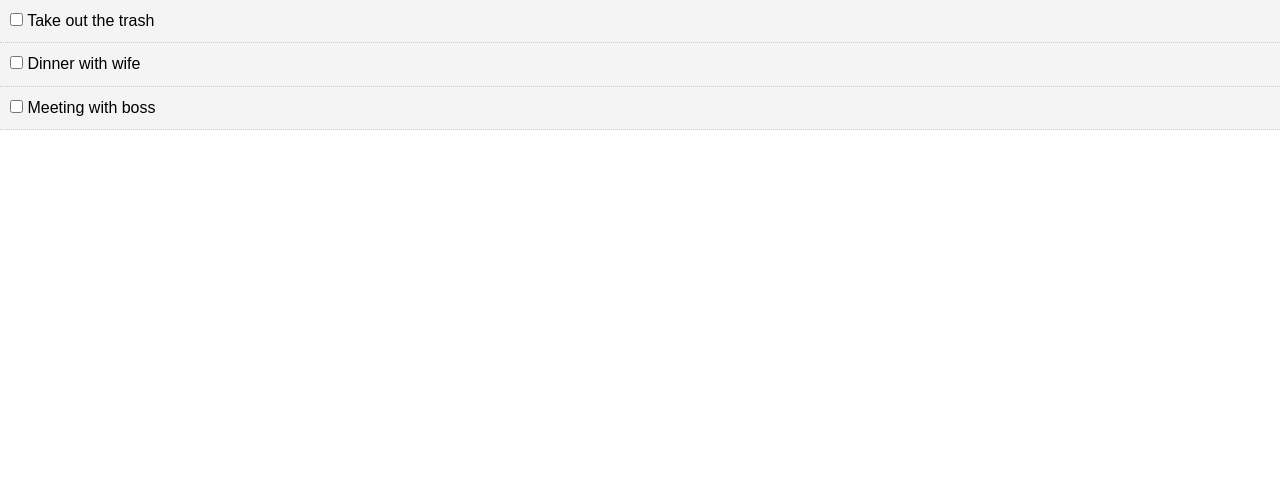
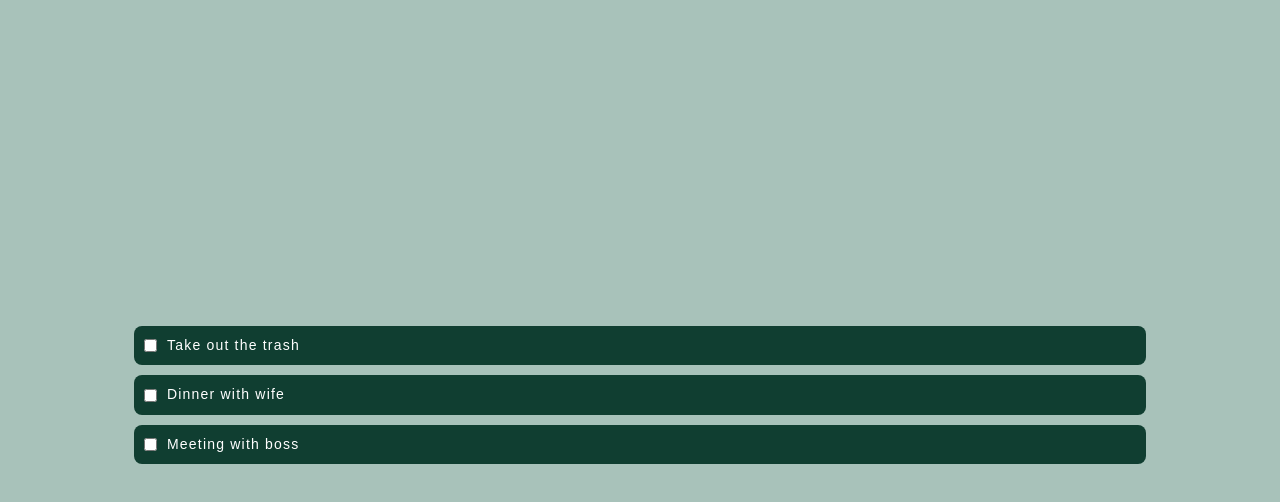
Before and after one commit to agurchu/todo-list, a React (Create React App) app: page / in a window 1280 px wide. Shown: the top 502 px of the page. Built offline with nearby package versions, Linux system fonts and the light colour scheme.

Commit message:
styled components , todoitems and todos

```diff
--- a/package.json
+++ b/package.json
@@ -8,7 +8,10 @@
     "@testing-library/user-event": "^13.5.0",
     "react": "^18.2.0",
     "react-dom": "^18.2.0",
+    "react-router": "^6.10.0",
+    "react-router-dom": "^6.10.0",
     "react-scripts": "5.0.1",
+    "styled-components": "^5.3.9",
     "web-vitals": "^2.1.4"
   },
   "scripts": {
--- a/src/App.css
+++ b/src/App.css
@@ -7,6 +7,7 @@
 body {
   font-family: Arial, Helvetica, sans-serif;
   line-height: 1.4;
+  background: #a8c2ba;
 }
 a {
   color: #333;
--- a/src/App.js
+++ b/src/App.js
@@ -1,6 +1,7 @@
 import "./App.css";
 import React, { useState } from "react";
 import Todos from "./components/Todos";
+import styled from "styled-components";
 
 function App() {
   const [items, setItems] = useState([
@@ -21,10 +22,17 @@ function App() {
   };
 
   return (
-    <div className="App">
+    <Container className="App">
       <Todos todos={items} markComplete={markComplete} />
-    </div>
+    </Container>
   );
 }
 
 export default App;
+
+const Container = styled.div`
+  display: flex;
+  height: 100vh;
+  width: 100%;
+  align-items: center;
+`;
--- a/src/components/TodoItem.jsx
+++ b/src/components/TodoItem.jsx
@@ -1,5 +1,6 @@
 import React from "react";
 import PropTypes from "prop-types";
+import styled from "styled-components";
 
 function TodoItem({ todo, markComplete }) {
   TodoItem.propTypes = {
@@ -7,22 +8,33 @@ function TodoItem({ todo, markComplete }) {
   };
 
   const getStyle = () => {
-    return {
-      background: "#f4f4f4",
-      padding: "10px",
-      borderBottom: "1px dotted #ccc",
-      textDecoration: todo.completed ? "line-through" : "none",
-    };
+    return { textDecoration: todo.completed ? "line-through" : "none" };
   };
 
   return (
-    <div style={getStyle()}>
-      <p>
-        <input type="checkbox" onChange={() => markComplete(todo.id)} />{" "}
+    <Wrap style={getStyle()}>
+      <Content>
+        <input type="checkbox" onChange={() => markComplete(todo.id)} />
         {todo.title}
-      </p>
-    </div>
+      </Content>
+    </Wrap>
   );
 }
 
 export default TodoItem;
+
+const Wrap = styled.div`
+  background: #103e31;
+  color: white;
+  font-size: 14px;
+  letter-spacing: 1.2px;
+  padding: 10px;
+
+  border-radius: 8px;
+  margin-bottom: 10px;
+`;
+const Content = styled.p`
+  display: flex;
+  align-items: center;
+  gap: 10px;
+`;
--- a/src/components/Todos.jsx
+++ b/src/components/Todos.jsx
@@ -1,6 +1,7 @@
 import React from "react";
 import TodoItem from "./TodoItem";
 import PropTypes from "prop-types";
+import styled from "styled-components";
 
 function Todos({ todos, markComplete }) {
   Todos.propTypes = {
@@ -8,12 +9,18 @@ function Todos({ todos, markComplete }) {
   };
 
   return (
-    <>
+    <Container>
       {todos.map((todo) => (
         <TodoItem key={todo.id} todo={todo} markComplete={markComplete} />
       ))}
-    </>
+    </Container>
   );
 }
 
 export default Todos;
+
+const Container = styled.div`
+  width: calc(100% - 100px);
+  max-width: 1012px;
+  margin: 0 auto;
+`;
```
Also changed, not shown: 1 other file (tests, documents, lock files or other folders).
